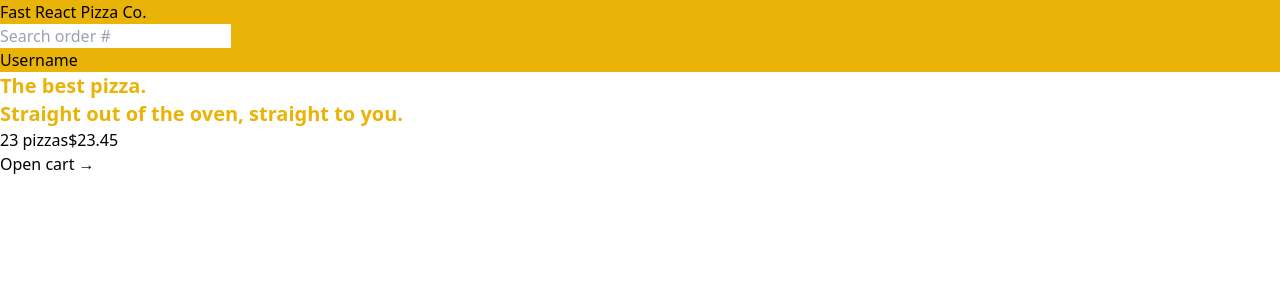
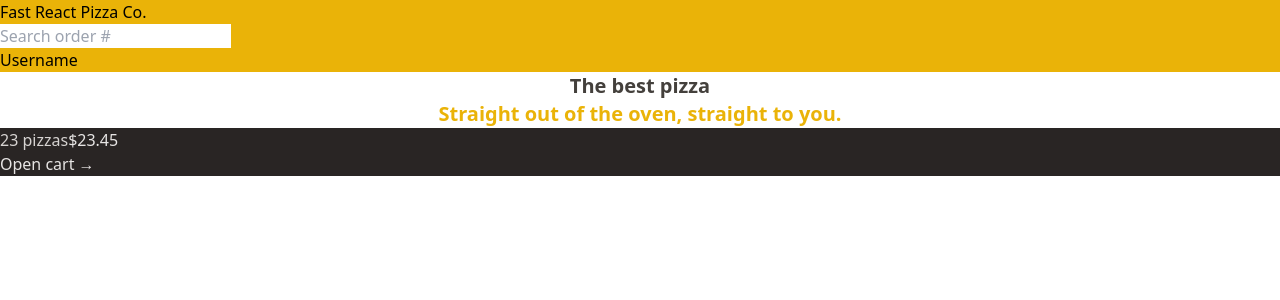
Before and after one commit to Hybola/16-fast-react-pizza-redo, a React (Vite) app: page / in a window 1280 px wide. Shown: the top 300 px of the page. Built offline with nearby package versions, Linux system fonts and the light colour scheme.

Commit message:
lecture 296: style Header, CartOverview, Home

```diff
--- a/src/features/cart/CartOverview.jsx
+++ b/src/features/cart/CartOverview.jsx
@@ -2,9 +2,9 @@
 
 function CartOverview() {
   return (
-    <div>
+    <div className="bg-stone-800 text-stone-200">
       <p>
-        <span>23 pizzas</span>
+        <span className="text-stone-300">23 pizzas</span>
         <span>$23.45</span>
       </p>
       <Link to="/cart">Open cart &rarr;</Link>
--- a/src/ui/Home.jsx
+++ b/src/ui/Home.jsx
@@ -1,10 +1,12 @@
 function Home() {
   return (
     <div>
-      <h1 className="text-xl text-yellow-500 font-semibold">
-        The best pizza.
+      <h1 className="text-center text-xl font-semibold text-stone-700">
+        The best pizza
         <br />
-        Straight out of the oven, straight to you.
+        <span className="text-yellow-500">
+          Straight out of the oven, straight to you.
+        </span>
       </h1>
     </div>
   );
```
Also changed, not shown: src/features/cart/Cart.jsx (+4 -4 lines).
